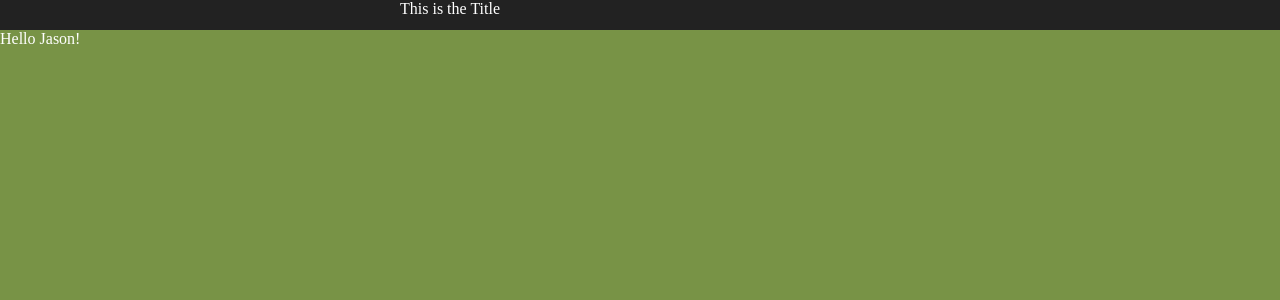
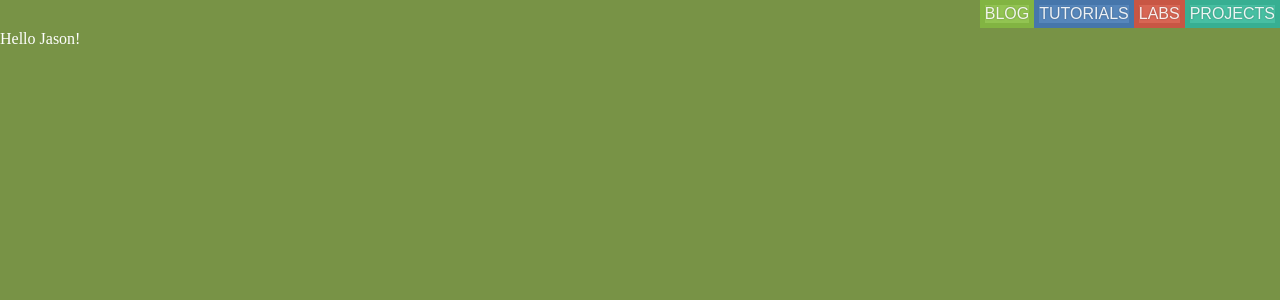
Before and after one commit to wheeyls/jasonmanners.github.com, a PHP site: page / in a window 1280 px wide. Shown: the top 300 px of the page. Run offline with PHP 8.4, Linux system fonts and the light colour scheme.

Commit message:
Changed style and header nav

```diff
--- a/css/styles.css
+++ b/css/styles.css
@@ -4,15 +4,70 @@ body {
   margin: 0 auto;
 }
 
+ul {
+  list-style: none outside none;
+  margin: 0;
+  padding: 0;
+}
+
+a {
+  -moz-transition: all 0.11s linear 0s;
+  border-bottom: 1px dotted #5AA6FF;
+  color: #283E72;
+  text-decoration: none;
+}
+
+header nav {
+  float: right;
+}
+
+header nav li {
+  -moz-transition: border-color 0.15s linear 0s;
+  background: -moz-radial-gradient(50% 50% 90deg, ellipse closest-side, rgba(255, 255, 255, 0.2) 0pt, rgba(255, 255, 255, 0) 100%) repeat scroll 0 0 #FF0000;
+  border: 5px solid #000000;
+  display: block;
+  float: left;
+  text-shadow: 0 0 2px rgba(0, 0, 0, 0.3);
+}
+
+header nav a {
+  border: medium none;
+  color: rgba(255, 255, 255, 0.9);
+  display: table;
+  font-family: 'League Gothic',Arial,Helvetica,sans-serif;
+  font-size: 16px;
+  outline: medium none;
+  text-transform: uppercase;
+}
+
+header nav a:hover {
+  color: rgba(255, 255, 255, 0.9);
+}
+
 #header {
   left:0px;
   right0px;
   height:30px;
-  background: #222222;
   position: relative;
 }
 
-.title {
-  left: 400px;
-  position: absolute;
+
+header nav li.projects {
+  background-color: #47BFA2;
+  border-color: #37AF92;
 }
+
+header nav li.labs {
+  background-color: #D86654;
+  border-color: #C85644;
+}
+
+header nav li.blog {
+  background-color: #92C452;
+  border-color: #82B442;
+}
+
+header nav li.tutorials {
+  background-color: #5686BB;
+  border-color: #4676AB;
+}
--- a/index.html
+++ b/index.html
@@ -6,9 +6,14 @@
 </head>
 <body>
   <header id="header">
-    <!-- nav>
-    </nav-->
-    <div class="title"><span>This is the Title</span></div>
+    <nav>
+     <ul>
+        <li class="blog"><a href="#"><span>Blog</span></a></li>
+        <li class="tutorials"><a href="#"><span>Tutorials</span></a></li>
+        <li class="labs"><a href="#"><span>Labs</span></a></li>
+        <li class="projects"><a href="#"><span>Projects</span></a></li>
+      </ul>
+    </nav>
   </header>
   <div id="container">
     Hello Jason!
```
